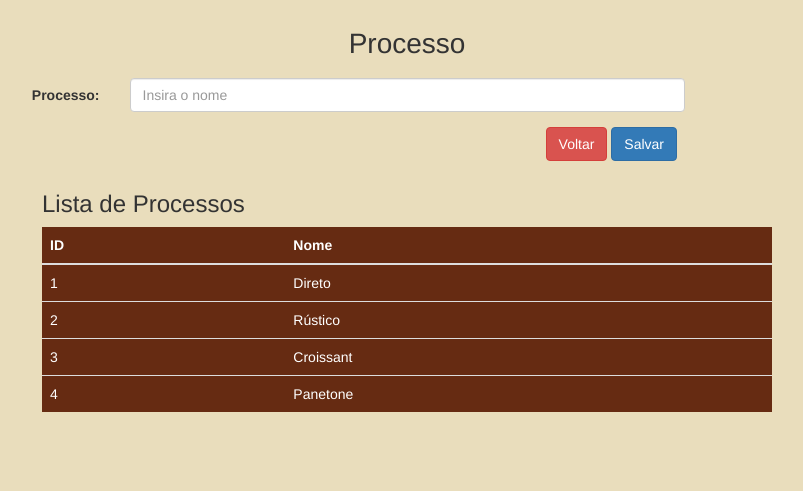
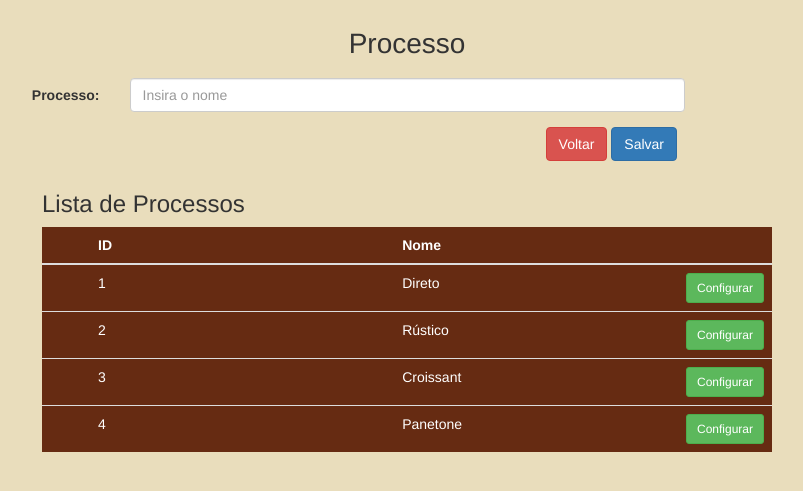
Before and after one commit to TyphonBak/projeto_pan, a Django app: page /process/new in a window 1280 px wide. Shown: the part 281-772 px from the top of the page, without its empty margins (233-1036 px from the left). Run offline with Django 3.2, Linux system fonts and the light colour scheme; data comes from the database, SQL or seed files in the repository; some libraries are stand-ins or nearby versions.

Commit message:
add config button

```diff
--- a/core/templates/cadastro.html
+++ b/core/templates/cadastro.html
@@ -28,17 +28,33 @@
         <h3>Lista de Processos</h3>
         <table class="table menu-sabadin">
             <thead>
-                <th class="col-xs-4">ID</th>
-                <th class="col-xs-8">Nome</th>
+                <th class="col-xs-5">
+                    <div class="col-xs-offset-2">
+                        ID
+                    </div>
+                </th>
+                <th class="col-xs-5">
+                    <div class="col-xs-offset-2">
+                        Nome
+                    </div>
+                </th>
+                <th class="col-xs-2"></th>
             </thead>
             <tbody>
                 {% for objeto in objetos %}
                 <tr>
                     <td>
-                        {{ objeto.id }}
+                        <div class="col-xs-offset-2">
+                            {{ objeto.id }}
+                        </div>
                     </td>
                     <td>
-                        <a href="{% url 'process_config' objeto.id %}">{{ objeto.name }}</a>
+                        <div class="col-xs-offset-2">
+                            {{ objeto.name }}
+                        </div>
+                    </td>
+                    <td>
+                        <a href="{% url 'process_config' objeto.id %}" class="btn btn-success btn-sm pull-right">Configurar</a>
                     </td>
                 </tr>
                 {% endfor %}
@@ -50,17 +66,29 @@
         <h3>Lista de Etapas</h3>
         <table class="table menu-sabadin">
             <thead>
-                <th class="col-xs-4">ID</th>
-                <th class="col-xs-8">Nome</th>
+                <th class="col-xs-4">
+                    <div class="col-xs-offset-2">
+                        ID
+                    </div>
+                </th>
+                <th class="col-xs-8">
+                    <div class="col-xs-offset-2">
+                        Nome
+                    </div>
+                </th>
             </thead>
             <tbody>
                 {% for objeto in objetos %}
                 <tr>
                     <td>
-                        {{ objeto.id }}
+                        <div class="col-xs-offset-2">
+                            {{ objeto.id }}
+                        </div>
                     </td>
                     <td>
-                       {{ objeto.name }}
+                        <div class="col-xs-offset-2">
+                            {{ objeto.name }}
+                        </div>
                     </td>
                 </tr>
                 {% endfor %}
```
